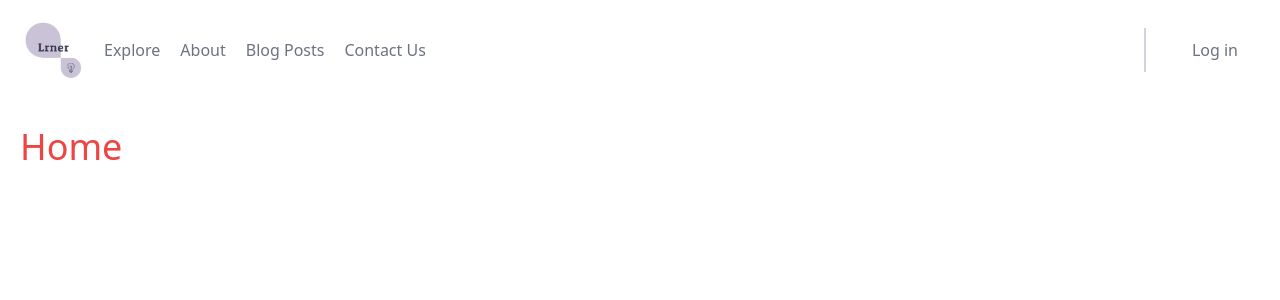
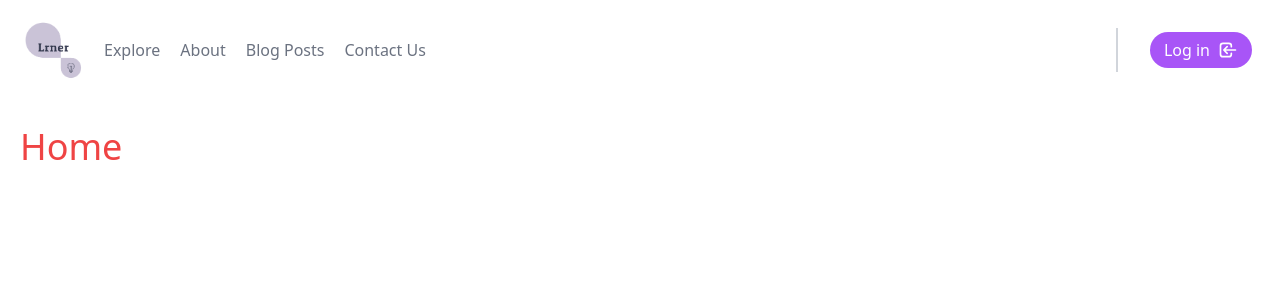
Before and after one commit to topup-pwu-exams/course-project, a React (Create React App) app in the folder client/: page / in a window 1280 px wide. Shown: the top 300 px of the page. Built offline with nearby package versions, Linux system fonts and the light colour scheme; no server answers.

Commit message:
Styling of nav

```diff
--- a/client/src/components/Navigation.jsx
+++ b/client/src/components/Navigation.jsx
@@ -2,6 +2,8 @@ import React from 'react';
 import { Link, NavLink } from "react-router-dom";
 import logo from '../assets/Images/logo_darker.png';
 import { useAuth0 } from "@auth0/auth0-react";
+import { LoginIcon, LogoutIcon } from '@heroicons/react/outline'
+
 
 const Navigation = () => {
     const { user, isAuthenticated, isLoading } = useAuth0();
@@ -39,17 +41,22 @@ const Navigation = () => {
             <div className='flex items-center space-x-8 border-l-2 border-gray-300 m-2 text-gray-500'>
 
                 {!isAuthenticated && (
-                    <h3 onClick={() => loginWithRedirect()} className='ml-8 hover:border-purple-500 hover:rounded-full border-2 border-transparent px-3 py-1 hover:cursor-pointer'>Log in</h3>
+                    <div onClick={() => loginWithRedirect()} className='ml-8 flex flex-row hover:border-purple-500 rounded-full border-2 border-transparent bg-purple-500 text-white hover:text-purple-500 hover:bg-white px-3 py-1 hover:cursor-pointer'>
+                        <h3 >Log in </h3> <LoginIcon className='h-5 w-auto ml-2 mt-0.5' />
+                    </div>
                 )}
                 {isAuthenticated && (
                     <>
-                        <NavLink to='/profile' className={({ isActive }) => isActive ? profileActive : 'rounded-full border-2'} style={{marginLeft: '2rem'}}>
+                        <NavLink to='/profile' className={({ isActive }) => isActive ? profileActive : 'rounded-full border-2'} style={{ marginLeft: '2rem' }}>
                             {/* <h3 className='rounded-full border-2 border-purple-500 px-3 py-1 hover:text-white hover:bg-purple-500 hover:border-transparent hover:cursor-pointer'>Profile</h3> */}
                             {/* <div className='rounded-full border-2 hover:border-purple-500'> */}
-                                <img src={user.picture} alt={user.name} className='h-9 w-auto object-fill rounded-full'/>
+                            <img src={user.picture} alt={user.name} className='h-9 w-auto object-fill rounded-full' />
                             {/* </div> */}
                         </NavLink>
-                        <h3 onClick={() => logout({ returnTo: window.location.origin })} className='ml-8 hover:border-purple-500 hover:rounded-full border-2 border-transparent px-3 py-1 hover:cursor-pointer'>Log out</h3>
+                        {/* <h3 onClick={() => logout({ returnTo: window.location.origin })} className='ml-8 hover:border-purple-500 hover:rounded-full border-2 border-transparent px-3 py-1 hover:cursor-pointer'>Log out</h3> */}
+                        <div onClick={() => logout({ returnTo: window.location.origin })} className='ml-8 flex flex-row hover:border-transparent rounded-full border-2 border-purple-500 bg-white text-purple-500 hover:text-white hover:bg-purple-500 px-3 py-1 hover:cursor-pointer'>
+                            <h3 >Log out </h3> <LogoutIcon className='h-5 w-auto ml-2 mt-0.5' />
+                        </div>
                     </>
                 )}
             </div>
```
